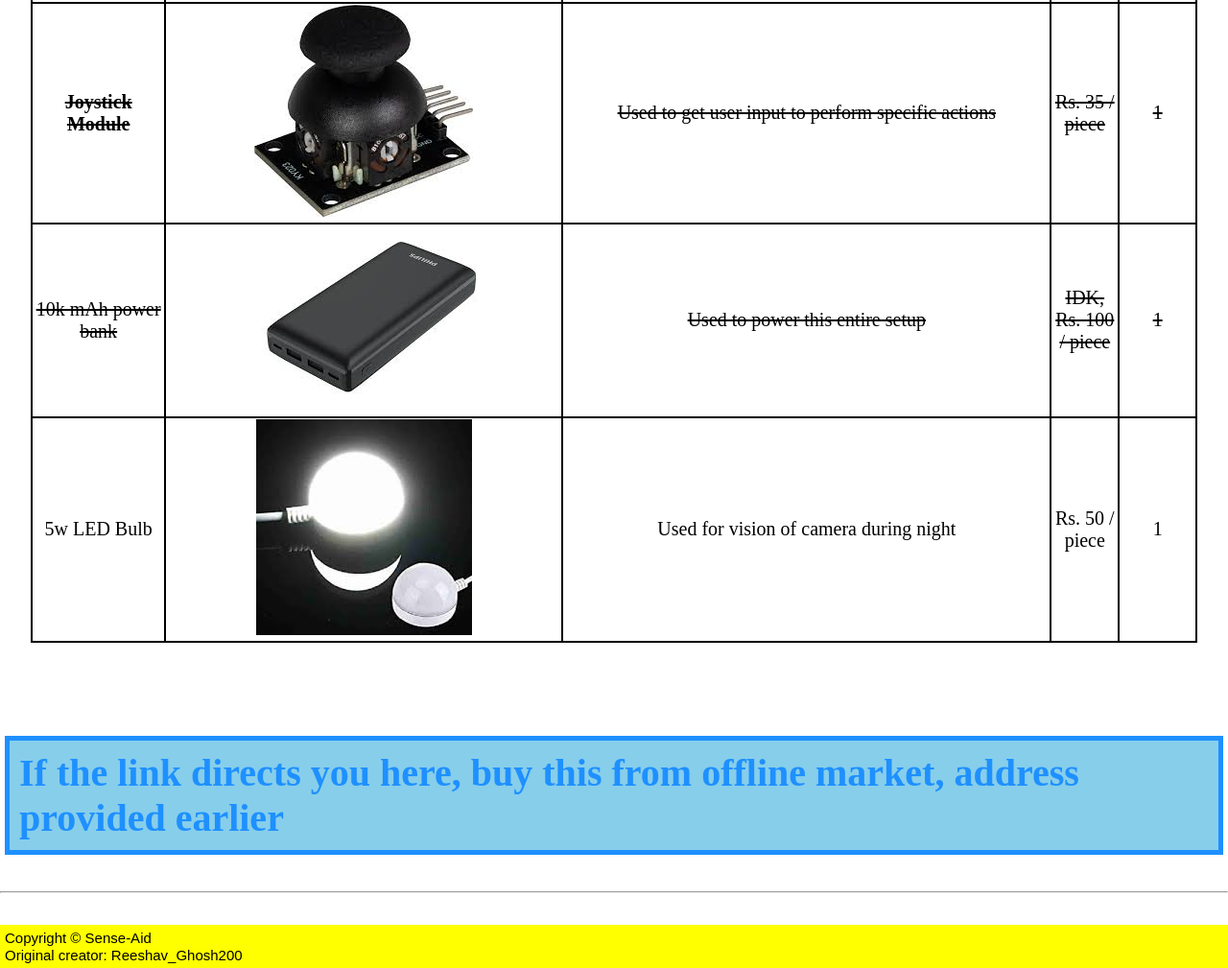
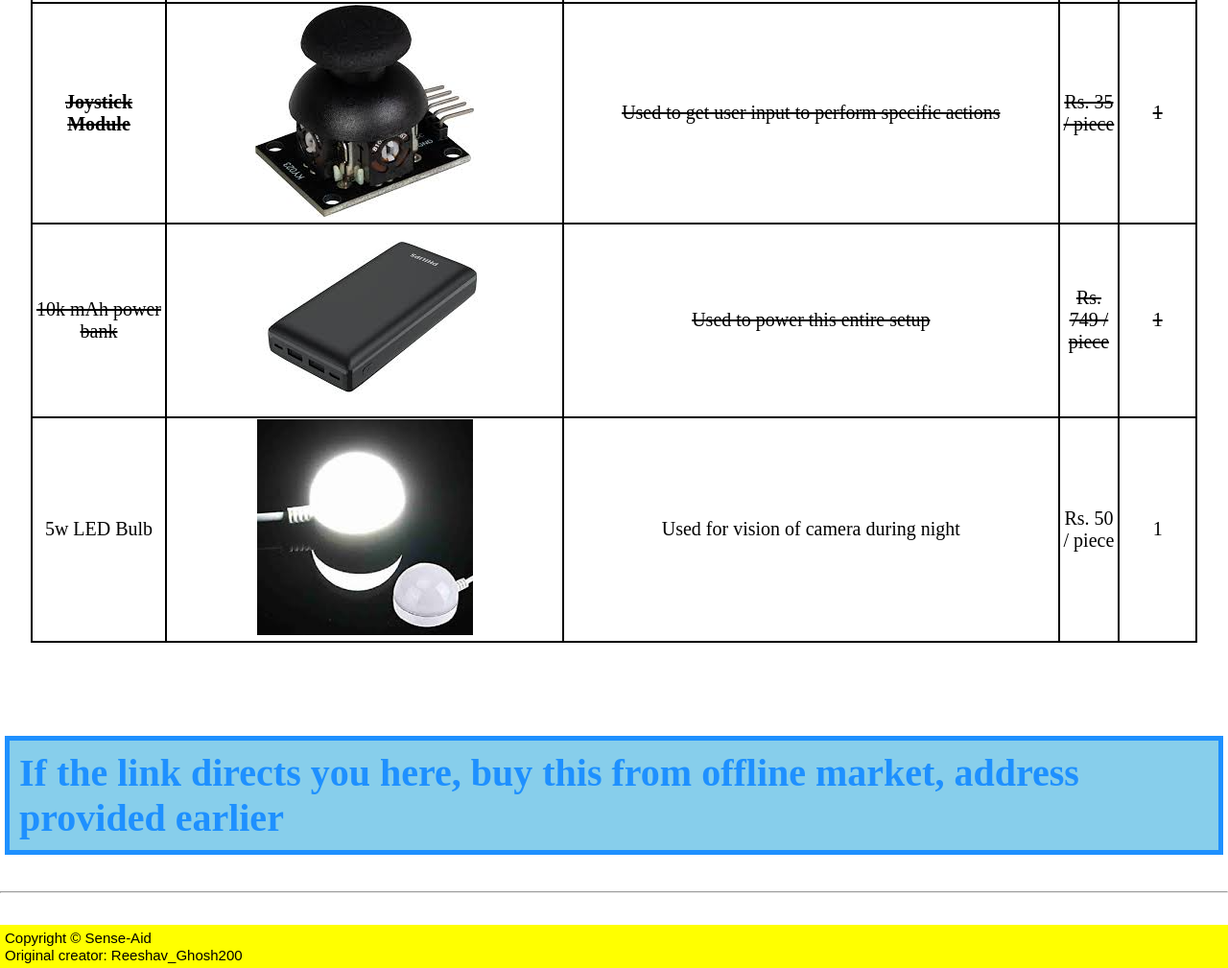
Before and after one commit to ReeshavGhosh200/Sense-Aid, a plain HTML site: page index.html in a window 1280 px wide. Shown: the part 3288-4297 px from the top of the page at 96% size. Drawn offline with Linux system fonts and the light colour scheme; a web font is replaced by a local one.

Commit message:
Added some new parts

```diff
--- a/index.html
+++ b/index.html
@@ -138,7 +138,7 @@
             <td>10k mAh power bank</td>
             <td><img src="./images/10k.png" alt="10_000 mAh power bank"></td>
             <td>Used to power this entire setup</td>
-            <td>IDK, Rs. 100 / piece</td>
+            <td>Rs. 749 / piece</td>
             <td>1</td>
         </tr>
         <tr>
```
